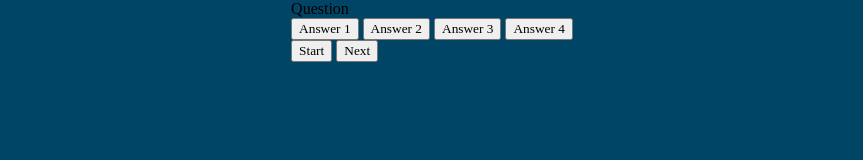
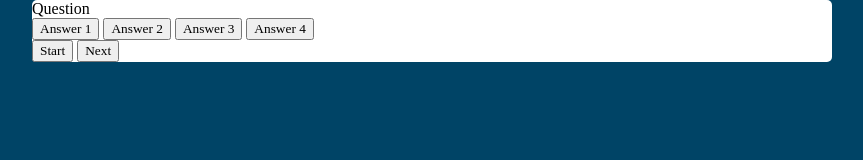
Before and after one commit to mmoralesross/homework4, a plain HTML site: page Assets copy/index.html in a window 1280 px wide. Shown: the whole page, without its empty margins (208-1071 px from the left). Drawn offline with Linux system fonts and the light colour scheme.

Commit message:
styling container

```diff
--- a/Assets copy/style.css
+++ b/Assets copy/style.css
@@ -30,3 +30,13 @@ body.correct {
 body.wrong{
     --hue: var(--hue-wrong);
 }
+
+.container {
+    width: 800px;
+    max-width: 80%;
+    background-color: white;
+    border-radius: 5px;
+
+
+
+}
```
